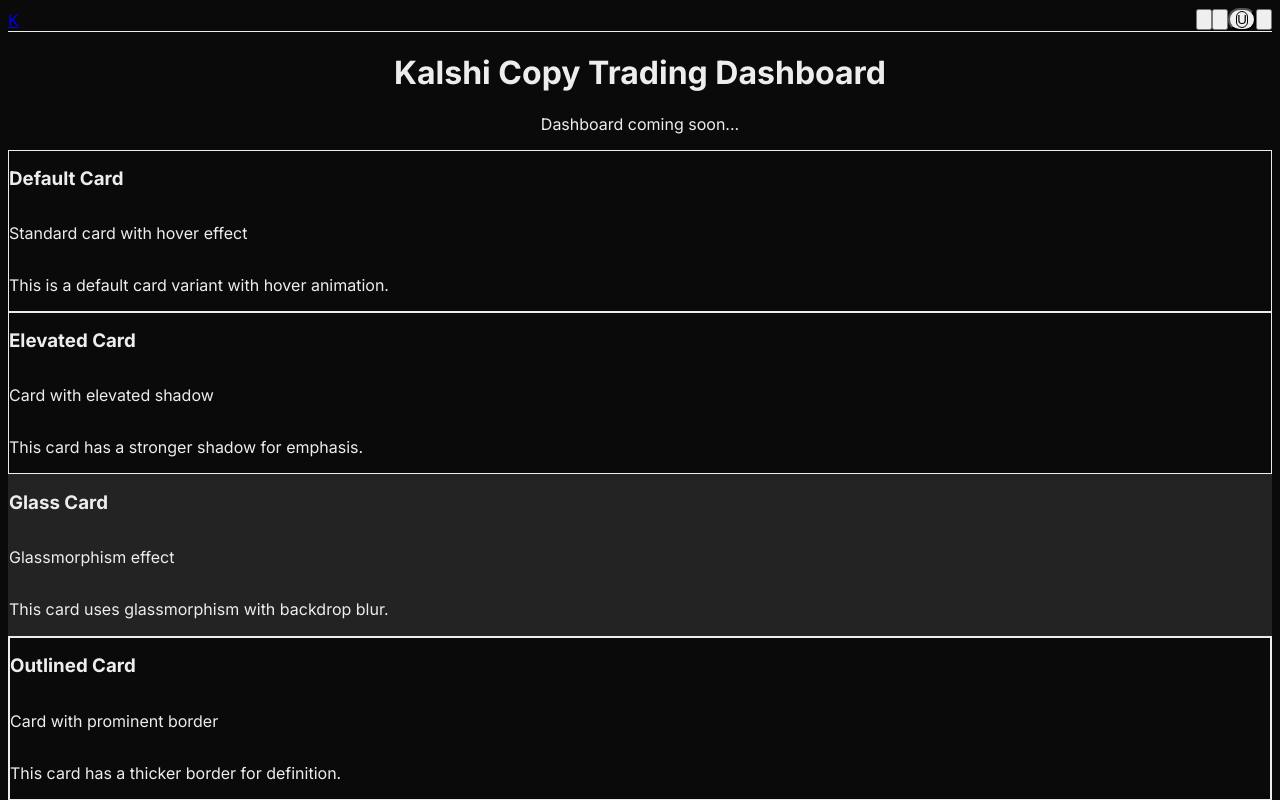
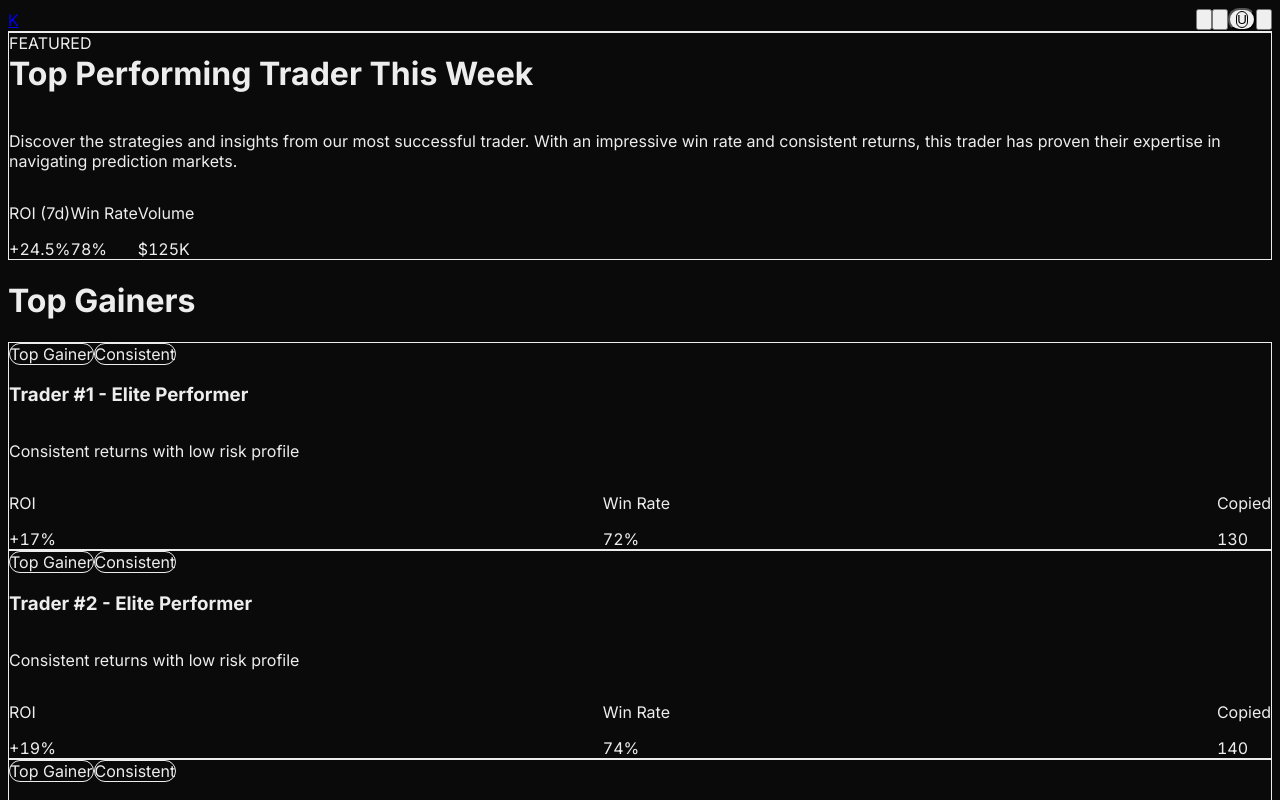
Before and after one commit to Elishaokon13/predict, a Next.js app: page / in a window 1280 px wide. Shown: the top 800 px of the page. Built offline with nearby package versions, Linux system fonts and the light colour scheme.

Commit message:
Modified app/page.tsx

```diff
--- a/app/page.tsx
+++ b/app/page.tsx
@@ -4,79 +4,120 @@ import Card, {
   CardDescription,
   CardContent,
 } from "@/components/ui/Card";
+import { Headline, Meta, Data } from "@/components/ui/Typography";
+import Badge from "@/components/ui/Badge";
 
 export default function Home() {
   return (
-    <main className="min-h-screen p-8 md:p-24">
-      <div className="max-w-5xl mx-auto space-y-8">
-        <div className="text-center mb-12">
-          <h1 className="text-4xl md:text-5xl font-bold mb-4">
-            Kalshi Copy Trading Dashboard
-          </h1>
-          <p className="text-foreground-secondary">
-            Dashboard coming soon...
-          </p>
+    <div className="min-h-screen bg-background">
+      <div className="container mx-auto px-4 sm:px-6 lg:px-8 py-8 lg:py-12">
+        {/* Featured Trader Section (Hashnode-inspired pinned section) */}
+        <div className="mb-12">
+          <Card variant="elevated" hover className="overflow-hidden">
+            <div className="relative">
+              <div className="absolute top-4 left-4 z-10">
+                <Badge variant="elite" size="sm">
+                  FEATURED
+                </Badge>
+              </div>
+              <div className="grid md:grid-cols-2 gap-6 p-6">
+                <div className="relative h-64 md:h-auto rounded-lg bg-gradient-to-br from-accent/20 to-accent-success/20 overflow-hidden">
+                  <div className="absolute inset-0 flex items-center justify-center">
+                    <div className="text-6xl">📈</div>
+                  </div>
+                </div>
+                <div className="flex flex-col justify-center space-y-4">
+                  <Headline size="lg" weight="bold">
+                    Top Performing Trader This Week
+                  </Headline>
+                  <Meta size="base" variant="secondary">
+                    Discover the strategies and insights from our most successful
+                    trader. With an impressive win rate and consistent returns,
+                    this trader has proven their expertise in navigating
+                    prediction markets.
+                  </Meta>
+                  <div className="flex items-center gap-6 pt-4">
+                    <div>
+                      <Meta size="xs" variant="muted">ROI (7d)</Meta>
+                      <Data variant="profit" size="lg" weight="bold">
+                        +24.5%
+                      </Data>
+                    </div>
+                    <div>
+                      <Meta size="xs" variant="muted">Win Rate</Meta>
+                      <Data variant="profit" size="lg" weight="bold">
+                        78%
+                      </Data>
+                    </div>
+                    <div>
+                      <Meta size="xs" variant="muted">Volume</Meta>
+                      <Data size="lg" weight="bold">
+                        $125K
+                      </Data>
+                    </div>
+                  </div>
+                </div>
+              </div>
+            </div>
+          </Card>
         </div>
 
-        {/* Card Component Demo */}
-        <div className="grid grid-cols-1 md:grid-cols-2 gap-6">
-          <Card variant="default" hover>
-            <CardHeader>
-              <CardTitle>Default Card</CardTitle>
-              <CardDescription>
-                Standard card with hover effect
-              </CardDescription>
-            </CardHeader>
-            <CardContent>
-              <p className="text-foreground-secondary">
-                This is a default card variant with hover animation.
-              </p>
-            </CardContent>
-          </Card>
-
-          <Card variant="elevated">
-            <CardHeader>
-              <CardTitle>Elevated Card</CardTitle>
-              <CardDescription>
-                Card with elevated shadow
-              </CardDescription>
-            </CardHeader>
-            <CardContent>
-              <p className="text-foreground-secondary">
-                This card has a stronger shadow for emphasis.
-              </p>
-            </CardContent>
-          </Card>
-
-          <Card variant="glass">
-            <CardHeader>
-              <CardTitle>Glass Card</CardTitle>
-              <CardDescription>
-                Glassmorphism effect
-              </CardDescription>
-            </CardHeader>
-            <CardContent>
-              <p className="text-foreground-secondary">
-                This card uses glassmorphism with backdrop blur.
-              </p>
-            </CardContent>
-          </Card>
-
-          <Card variant="outlined" hover>
-            <CardHeader>
-              <CardTitle>Outlined Card</CardTitle>
-              <CardDescription>
-                Card with prominent border
-              </CardDescription>
-            </CardHeader>
-            <CardContent>
-              <p className="text-foreground-secondary">
-                This card has a thicker border for definition.
-              </p>
-            </CardContent>
-          </Card>
+        {/* Top Traders Grid (Hashnode-inspired article grid) */}
+        <div className="mb-12">
+          <Headline size="md" weight="semibold" className="mb-6">
+            Top Gainers
+          </Headline>
+          <div className="grid grid-cols-1 md:grid-cols-2 lg:grid-cols-3 gap-6">
+            {[1, 2, 3, 4, 5, 6].map((item) => (
+              <Card key={item} variant="default" hover>
+                <div className="relative h-48 rounded-t-lg bg-gradient-to-br from-background-tertiary to-background-secondary mb-4 overflow-hidden">
+                  <div className="absolute inset-0 flex items-center justify-center">
+                    <div className="text-4xl">💰</div>
+                  </div>
+                </div>
+                <CardHeader padding="none" className="px-4 pb-2">
+                  <div className="flex items-center gap-2 mb-2">
+                    <Badge variant="top-gainer" size="sm">
+                      Top Gainer
+                    </Badge>
+                    <Badge variant="consistent" size="sm">
+                      Consistent
+                    </Badge>
+                  </div>
+                  <CardTitle className="text-xl mb-2">
+                    Trader #{item} - Elite Performer
+                  </CardTitle>
+                  <CardDescription>
+                    Consistent returns with low risk profile
+                  </CardDescription>
+                </CardHeader>
+                <CardContent className="px-4 pb-4">
+                  <div className="flex items-center justify-between text-sm">
+                    <div>
+                      <Meta size="xs" variant="muted">ROI</Meta>
+                      <Data variant="profit" size="base" weight="semibold">
+                        +{15 + item * 2}%
+                      </Data>
+                    </div>
+                    <div>
+                      <Meta size="xs" variant="muted">Win Rate</Meta>
+                      <Data size="base" weight="semibold">
+                        {70 + item * 2}%
+                      </Data>
+                    </div>
+                    <div>
+                      <Meta size="xs" variant="muted">Copied</Meta>
+                      <Data size="base" weight="semibold">
+                        {120 + item * 10}
+                      </Data>
+                    </div>
+                  </div>
+                </CardContent>
+              </Card>
+            ))}
+          </div>
         </div>
       </div>
-    </main>
+    </div>
   );
 }
```
